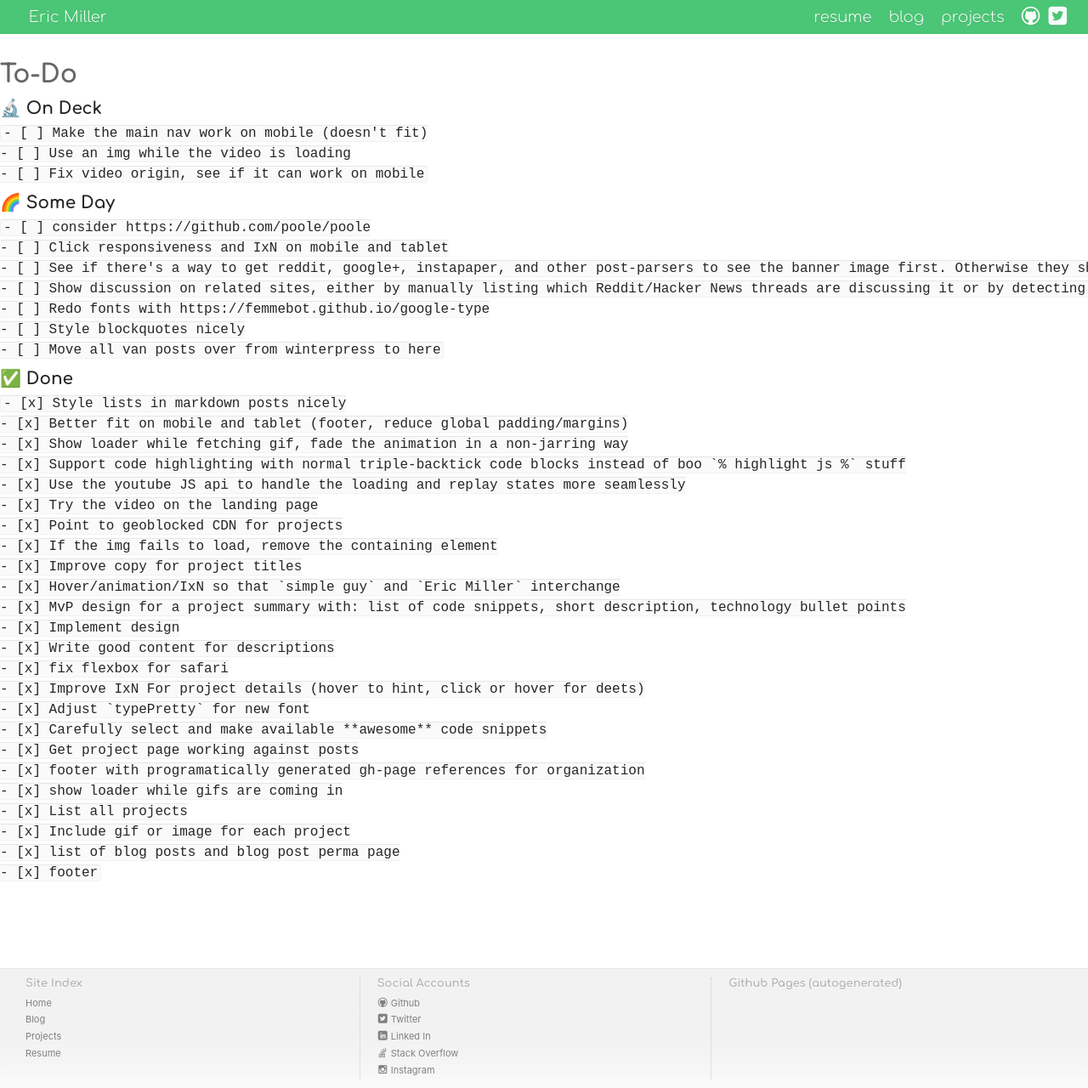
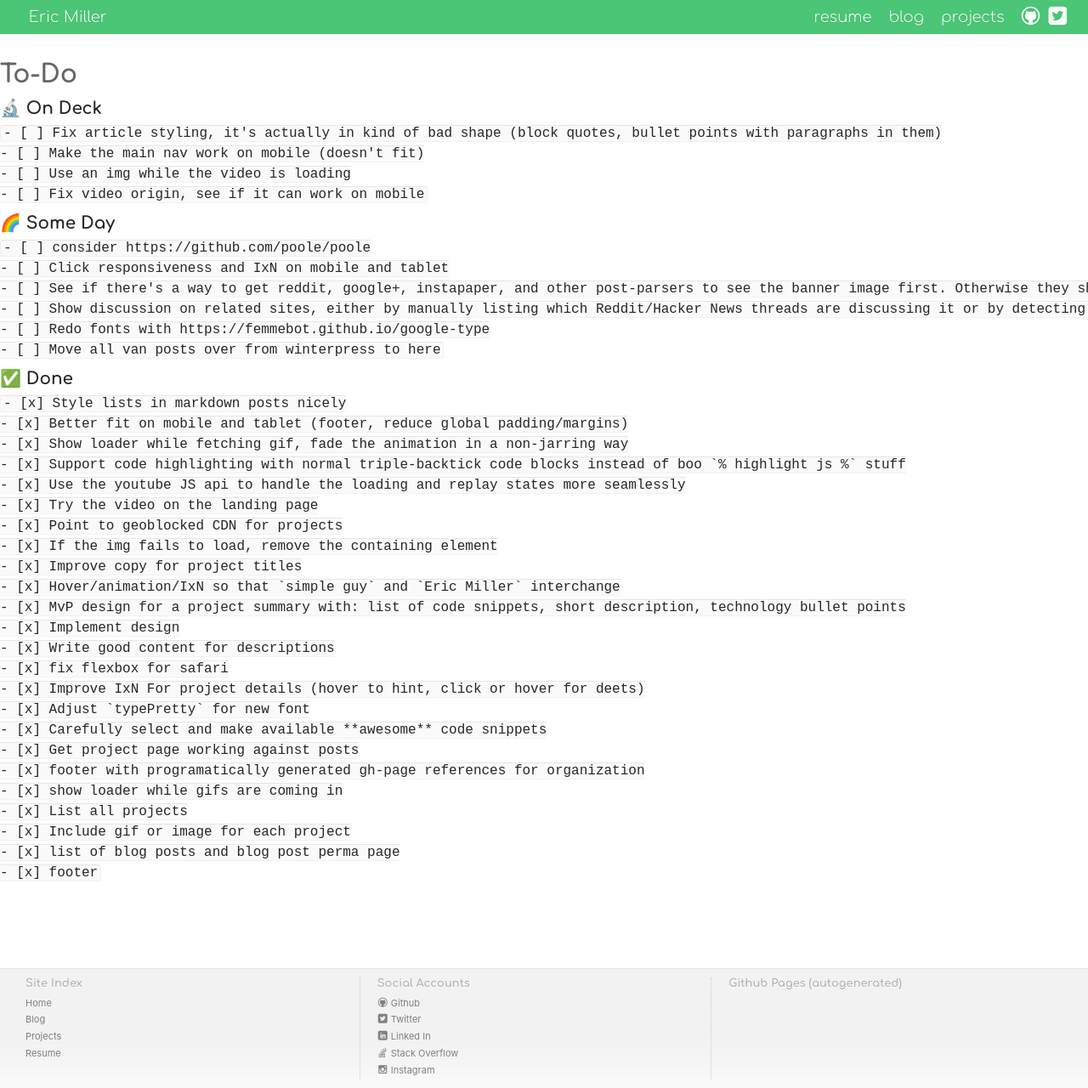
Before and after one commit to SimplGy/simplgy.github.io, a Jekyll site: the page built from TASKS.md, in a window 1280 px wide. Shown: the whole page at 85% size. Built offline with Jekyll 4.4.1, drawn with Linux system fonts in a browser that asks for light colours; our own code applies the rules of GitHub Pages for plain Markdown files.

Commit message:
update tasks

````diff
--- a/TASKS.md
+++ b/TASKS.md
@@ -1,11 +1,9 @@
-
 ## To-Do
-
-
 
 ### 🔬 On Deck
 
 ```
+- [ ] Fix article styling, it's actually in kind of bad shape (block quotes, bullet points with paragraphs in them)
 - [ ] Make the main nav work on mobile (doesn't fit)
 - [ ] Use an img while the video is loading
 - [ ] Fix video origin, see if it can work on mobile
@@ -19,7 +17,6 @@
 - [ ] See if there's a way to get reddit, google+, instapaper, and other post-parsers to see the banner image first. Otherwise they share the first content image (hide an `img` tag in the banner?)
 - [ ] Show discussion on related sites, either by manually listing which Reddit/Hacker News threads are discussing it or by detecting them automatically.
 - [ ] Redo fonts with https://femmebot.github.io/google-type
-- [ ] Style blockquotes nicely
 - [ ] Move all van posts over from winterpress to here
 ```
 
````
